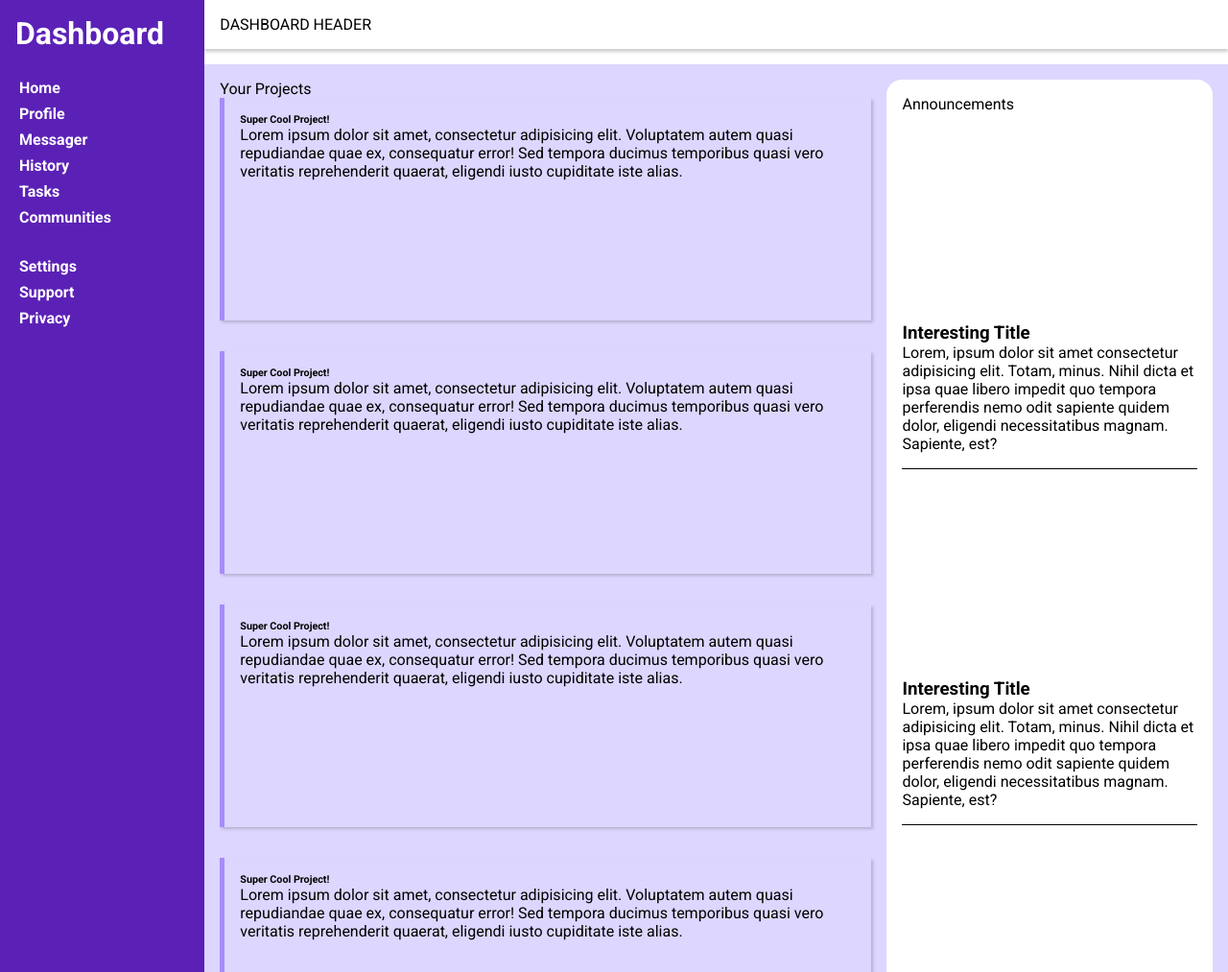
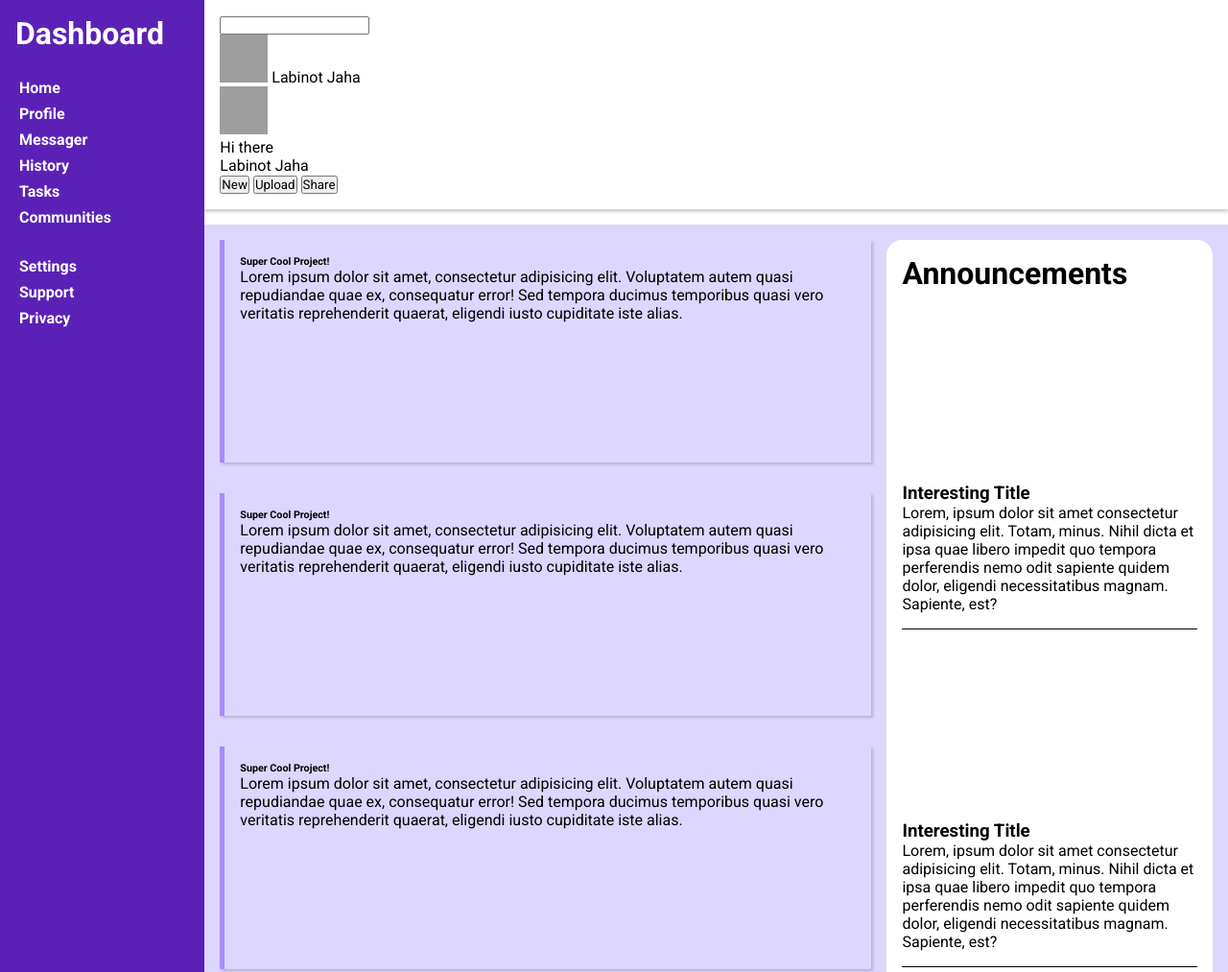
Before and after one commit to LabiJH/admin-dashboard, a plain HTML site: page index.html in a window 1280 px wide. Shown: the top 1013 px of the page at 96% size. Drawn offline with Linux system fonts and the light colour scheme; grey boxes are pictures that could not be loaded.

Commit message:
Repaired broken Indexes (Header, Pageindex)

```diff
--- a/index.html
+++ b/index.html
@@ -34,13 +34,36 @@
                 <li><a href="#">Privacy</a></li>
             </ul>
         </div>
+    <!-----------------HEADER AREA START------------------->
+        <div id="dashboardHeader">
+            <div id="headerRowOne">
+                <div id="searchbar">
+                    <input type="text">
+                </div>
+                <div id="avatar">
+                    <img src="https://unsplash.it/50/50" alt="">
+                    Labinot Jaha
+                </div>
+            </div>
+            <div id="headerRowTwo">
+                <div id="avatar">
+                    <img src="https://unsplash.it/50/50" alt="">
+                    </div>
+                    <div id="userData">
+                        <p>Hi there</p>
+                        Labinot Jaha
+                    </div>
+                    <div id="buttonArray">
+                        <input type="button" value="New" class="btn">
+                        <input type="button" value="Upload" class="btn">
+                        <input type="button" value="Share" class="btn">
+                    </div>
+                </div>
+            </div>
+            <!-----------------HEADER AREA END------------------->
 
-        <div id="dashboardHeader">
-            DASHBOARD HEADER
-        </div>
+            <!-----------------IN PAGE CONTAINER AREA START------------------->
         <div id="inPageWrapper">
-            <div id="projectGrid">
-                Your Projects
             <div id="projectCardContainer">
                 <div id="projectCard">
                     <h6>Super Cool Project!</h6>
@@ -84,11 +107,10 @@
                         reprehenderit quaerat, eligendi iusto cupiditate iste alias.</p>
                 </div>
             </div>
-            </div>
             <div id="rightContainer">
 
                 <div id="announcementContainer">
-                    Announcements
+                    <h1>Announcements</h1>
                     <div class="announcements">
                         <h3>Interesting Title</h3>
                         <p>Lorem, ipsum dolor sit amet consectetur adipisicing elit. Totam, minus. Nihil dicta et ipsa
@@ -110,8 +132,9 @@
                 </div>
 
                 <div id="trendingTab">
-                    TRENDING
+
                     <div id="trendingBox">
+                        <h1>Trending</h1>
                         <div id="profile">
                             <div class="avatar">
                                 <img src="https://unsplash.it/50/50" alt="">
@@ -153,6 +176,7 @@
                 </div>
             </div>
         </div>
+        <!-----------------IN PAGE CONTAINER AREA END------------------->
     </div>
 </body>
 
```
Lines whose indentation alone changed are shown as unchanged.
